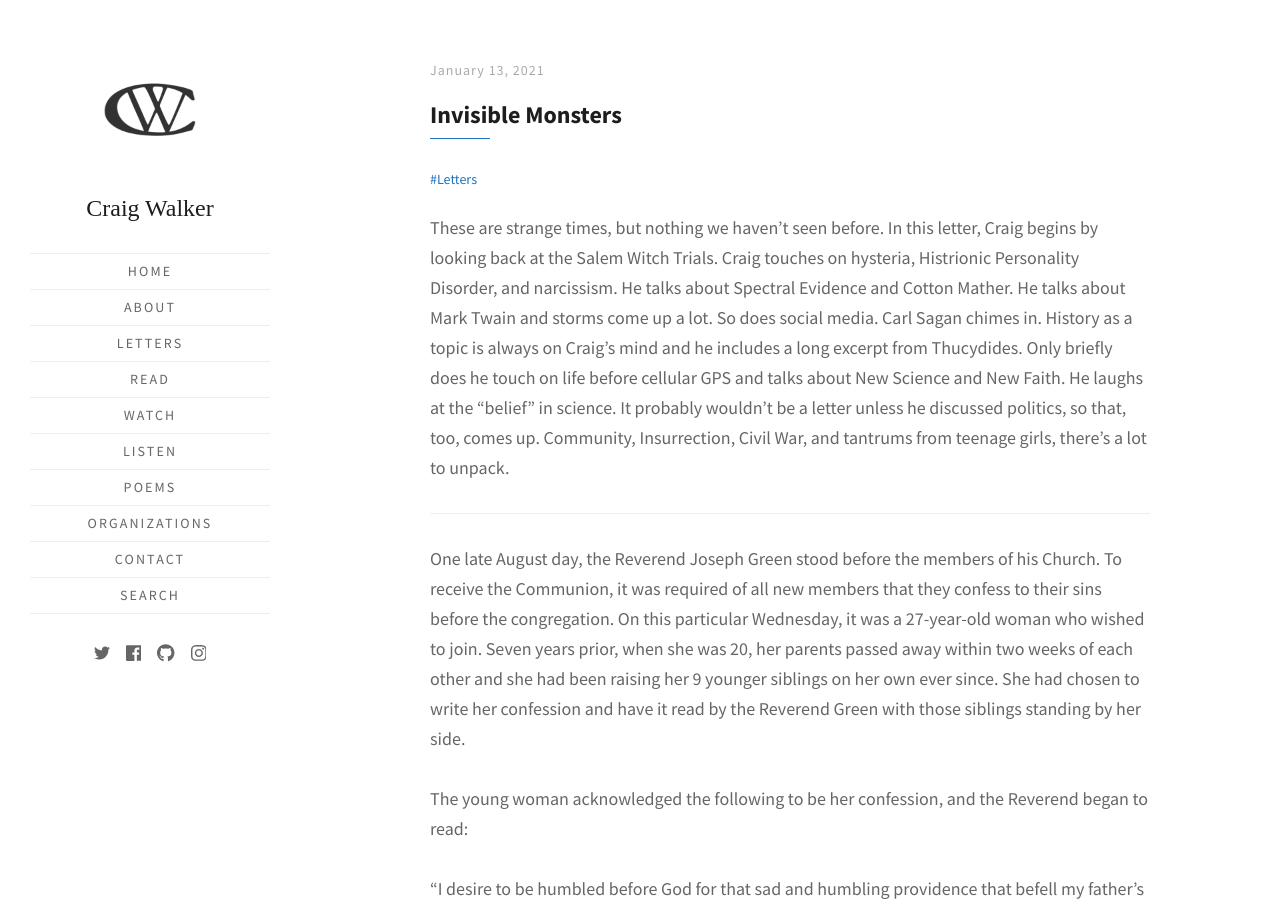
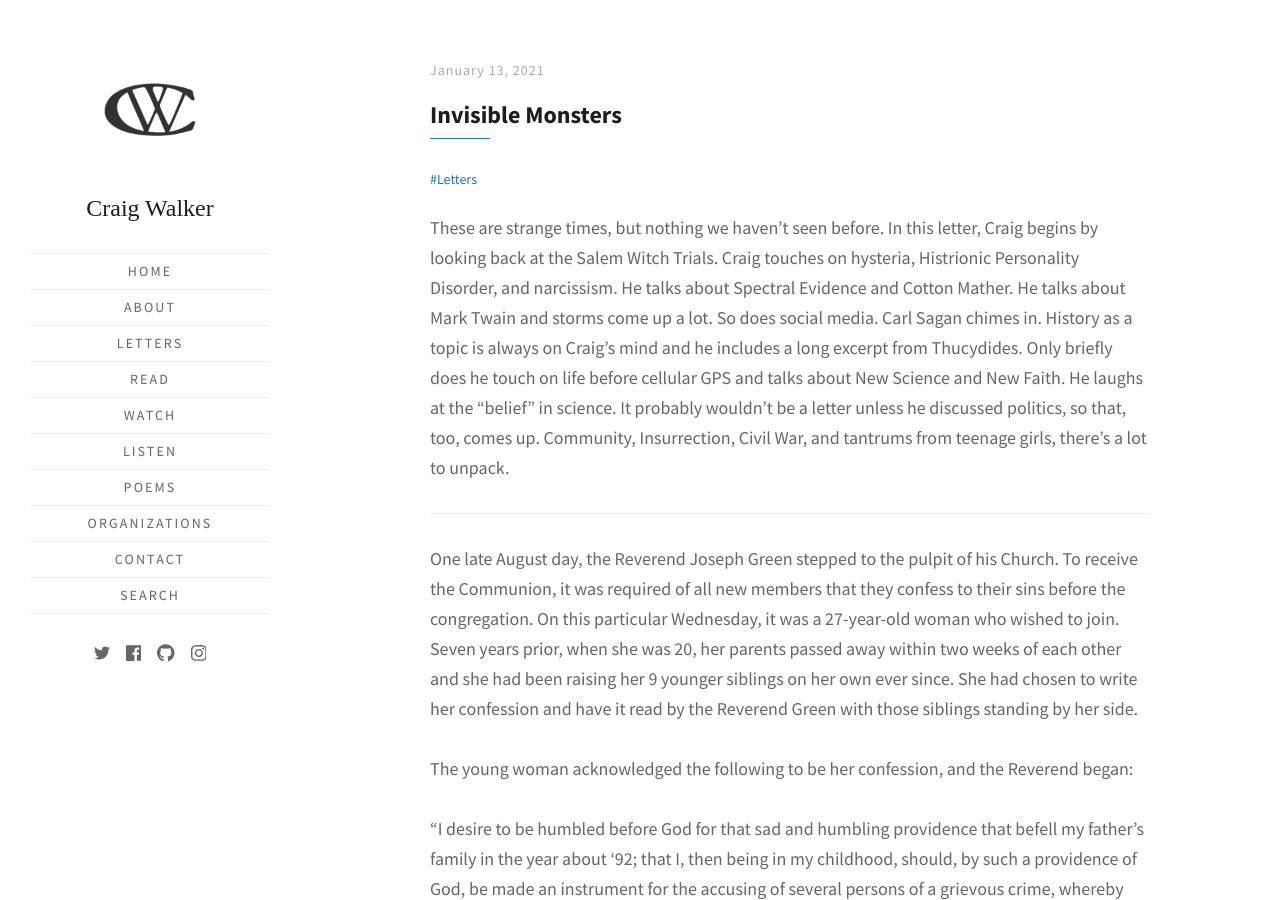
Before and after one commit to walkercraig/walkercraig, a Jekyll site: the page built from _posts/2021/2021-01-13-invisible-monsters.md, in a window 1280 px wide and 900 px high. Built offline with Jekyll 4.4.1, drawn with Linux system fonts in a browser that asks for light colours; some web fonts are replaced.

Commit message:
Update 2021-01-13-invisible-monsters.md

```diff
--- a/_posts/2021/2021-01-13-invisible-monsters.md
+++ b/_posts/2021/2021-01-13-invisible-monsters.md
@@ -8,9 +8,9 @@ These are strange times, but nothing we haven't seen before. In this letter, Cra
 
 ---
 
-One late August day, the Reverend Joseph Green stood before the members of his Church. To receive the Communion, it was required of all new members that they confess to their sins before the congregation. On this particular Wednesday, it was a 27-year-old woman who wished to join. Seven years prior, when she was 20, her parents passed away within two weeks of each other and she had been raising her 9 younger siblings on her own ever since. She had chosen to write her confession and have it read by the Reverend Green with those siblings standing by her side.
+One late August day, the Reverend Joseph Green stepped to the pulpit of his Church. To receive the Communion, it was required of all new members that they confess to their sins before the congregation. On this particular Wednesday, it was a 27-year-old woman who wished to join. Seven years prior, when she was 20, her parents passed away within two weeks of each other and she had been raising her 9 younger siblings on her own ever since. She had chosen to write her confession and have it read by the Reverend Green with those siblings standing by her side.
 
-The young woman acknowledged the following to be her confession, and the Reverend began to read:
+The young woman acknowledged the following to be her confession, and the Reverend began:
 
 "I desire to be humbled before God for that sad and humbling providence that befell my father's family in the year about '92; that I, then being in my childhood, should, by such a providence of God, be made an instrument for the accusing of several persons of a grievous crime, whereby their lives were taken away from them, whom now I have just grounds and good reason to believe they were innocent persons; and that it was a great delusion of Satan that deceived me in that sad time, whereby I justly fear I have been instrumental, with others, though ignorantly and unwittingly, to bring upon myself and this land the guilt of innocent blood. Though what was said or done by me against any person I can truly and uprightly say, before God and man, I did it not out of any anger, malice, or ill-will to any person, for I had no such thing against one of them; but what I did was ignorantly being deluded by Satan. And particularly, as I was a chief instrument of accusing of Goodwife Nurse and her two sisters, I desire to lie in the dust, and to be humbled for it, in that I was a cause, with others, of so sad a calamity to them and their families; for which cause I desire to lie in the dust, and earnestly beg forgiveness of God, and from all those unto whom I have given just cause of sorrow and offense, whose relations were taken away or accused."
 
```
